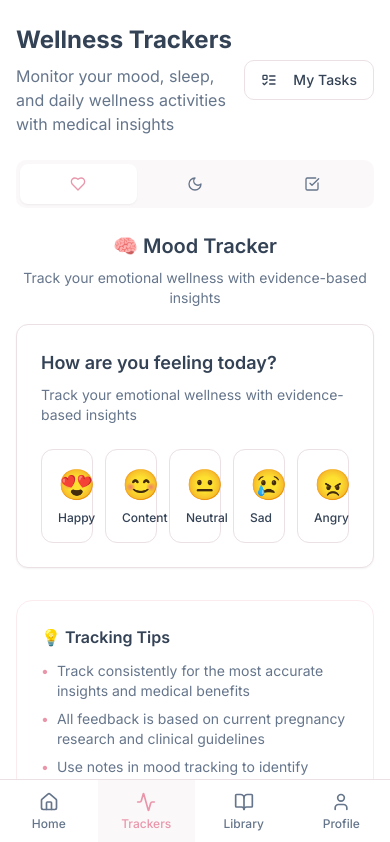
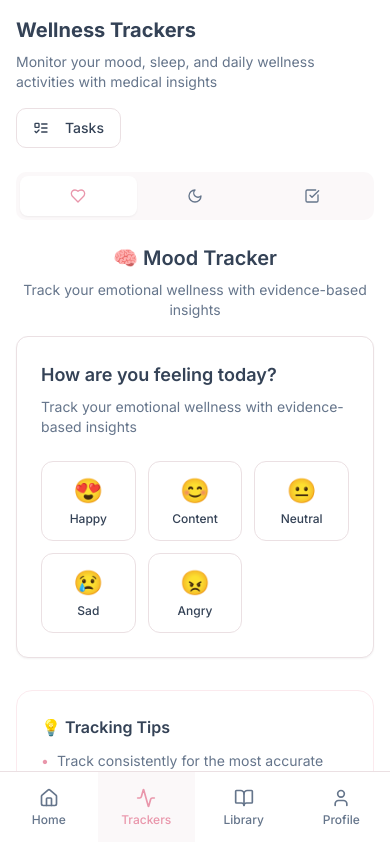
Before and after one commit to dhruvk11/glow-mom-guide, a React (Vite) app: page /trackers in a window 390 px wide. Shown: the top 842 px of the page. Built offline with nearby package versions, Linux system fonts and the light colour scheme.

Commit message:
Refactor for mobile responsiveness
The entire web application has been made mobile-friendly. This includes ensuring that all components and layouts adapt correctly to smaller screen sizes, providing a seamless user experience on mobile devices.

```diff
--- a/src/App.tsx
+++ b/src/App.tsx
@@ -26,6 +26,7 @@ const App = () => (
       <BrowserRouter>
         <div className="min-h-screen bg-background">
           <DesktopNavigation />
+          <main className="pb-20 md:pb-0">
             <Routes>
               <Route path="/" element={<Home />} />
               <Route path="/trackers" element={<Trackers />} />
@@ -39,6 +40,7 @@ const App = () => (
               <Route path="/profile" element={<Profile />} />
               <Route path="*" element={<NotFound />} />
             </Routes>
+          </main>
           <MobileNavigation />
         </div>
       </BrowserRouter>
--- a/src/components/MoodTracker.tsx
+++ b/src/components/MoodTracker.tsx
@@ -81,21 +81,21 @@ export function MoodTracker() {
       </div>
 
       {/* Mood Selection */}
-      <div className="grid grid-cols-5 gap-3">
+      <div className="grid grid-cols-3 sm:grid-cols-5 gap-3">
         {moods.map((mood) => (
           <button
             key={mood.value}
             onClick={() => handleMoodSelect(mood.value)}
             className={`
-              p-4 rounded-xl text-center transition-all duration-200
+              p-3 sm:p-4 rounded-xl text-center transition-all duration-200 min-h-[80px] touch-manipulation
               ${selectedMood === mood.value
                 ? 'ring-2 ring-primary shadow-medium scale-105'
-                : 'hover:scale-105 hover:shadow-soft'
+                : 'hover:scale-105 hover:shadow-soft active:scale-95'
               }
               bg-white border border-border
             `}
           >
-            <div className="text-3xl mb-2">{mood.emoji}</div>
+            <div className="text-2xl sm:text-3xl mb-1 sm:mb-2">{mood.emoji}</div>
             <div className="text-xs font-medium text-card-foreground">
               {mood.label}
             </div>
--- a/src/components/Navigation.tsx
+++ b/src/components/Navigation.tsx
@@ -11,7 +11,7 @@ const navItems = [
 
 export function MobileNavigation() {
   return (
-    <nav className="fixed bottom-0 left-0 right-0 bg-card border-t border-border z-50 md:hidden">
+    <nav className="fixed bottom-0 left-0 right-0 bg-card border-t border-border z-50 md:hidden safe-area-inset-bottom">
       <div className="flex">
         {navItems.map((item) => (
           <NavLink
@@ -19,15 +19,15 @@ export function MobileNavigation() {
             to={item.to}
             className={({ isActive }) =>
               cn(
-                "flex-1 flex flex-col items-center justify-center py-3 px-2 text-xs font-medium transition-colors",
+                "flex-1 flex flex-col items-center justify-center py-4 px-2 text-xs font-medium transition-colors touch-manipulation min-h-[60px]",
                 isActive
                   ? "text-primary bg-secondary/50"
-                  : "text-muted-foreground hover:text-primary"
+                  : "text-muted-foreground hover:text-primary active:bg-secondary/30"
               )
             }
           >
             <item.icon className="h-5 w-5 mb-1" />
-            <span>{item.label}</span>
+            <span className="text-xs">{item.label}</span>
           </NavLink>
         ))}
       </div>
--- a/src/components/SleepTracker.tsx
+++ b/src/components/SleepTracker.tsx
@@ -176,21 +176,21 @@ export function SleepTracker() {
         <Card className="bg-white/10 backdrop-blur-sm border-white/20 p-6 rounded-2xl">
           <h2 className="text-xl font-semibold text-white mb-6">How was your sleep quality?</h2>
 
-          <div className="grid grid-cols-5 gap-3">
+          <div className="grid grid-cols-3 sm:grid-cols-5 gap-2 sm:gap-3">
             {sleepQualityOptions.map((option) => (
               <button
                 key={option.value}
                 onClick={() => setQuality(option.value)}
                 className={`
-                  p-4 rounded-2xl text-center transition-all duration-200
+                  p-3 sm:p-4 rounded-2xl text-center transition-all duration-200 min-h-[80px] touch-manipulation
                   ${quality === option.value
                     ? 'bg-white/30 border-2 border-white scale-105'
-                    : 'bg-white/10 border border-white/20 hover:bg-white/20'
+                    : 'bg-white/10 border border-white/20 hover:bg-white/20 active:scale-95'
                   }
                 `}
               >
-                <div className="text-3xl mb-2">{option.emoji}</div>
-                <div className="text-white text-sm font-medium">{option.label}</div>
+                <div className="text-2xl sm:text-3xl mb-1 sm:mb-2">{option.emoji}</div>
+                <div className="text-white text-xs sm:text-sm font-medium">{option.label}</div>
               </button>
             ))}
           </div>
@@ -200,20 +200,20 @@ export function SleepTracker() {
         <Card className="bg-white/10 backdrop-blur-sm border-white/20 p-6 rounded-2xl">
           <h2 className="text-xl font-semibold text-white mb-6">What disrupted your sleep?</h2>
 
-          <div className="grid grid-cols-2 gap-3 mb-4">
+          <div className="grid grid-cols-1 sm:grid-cols-2 gap-3 mb-4">
             {sleepDisruptors.map((disruptor) => (
               <button
                 key={disruptor}
                 onClick={() => toggleDisruptor(disruptor)}
                 className={`
-                  p-4 rounded-xl text-left transition-all duration-200 border
+                  p-4 rounded-xl text-left transition-all duration-200 border touch-manipulation min-h-[50px]
                   ${disruptors.includes(disruptor)
                     ? 'bg-white/30 border-white text-white'
-                    : 'bg-white/10 border-white/20 text-white/80 hover:bg-white/20'
+                    : 'bg-white/10 border-white/20 text-white/80 hover:bg-white/20 active:scale-98'
                   }
                 `}
               >
-                <span className="font-medium">{disruptor}</span>
+                <span className="font-medium text-sm sm:text-base">{disruptor}</span>
               </button>
             ))}
           </div>
--- a/src/index.css
+++ b/src/index.css
@@ -160,4 +160,16 @@ All colors MUST be HSL. Soft, calming, medical-grade palette.
     -webkit-box-orient: vertical;
     -webkit-line-clamp: 3;
   }
+
+  /* Mobile optimizations */
+  .touch-manipulation {
+    touch-action: manipulation;
+  }
 }
+
+/* Mobile viewport fix */
+@supports (-webkit-touch-callout: none) {
+  .min-h-screen {
+    min-height: -webkit-fill-available;
+  }
+}
--- a/src/pages/Trackers.tsx
+++ b/src/pages/Trackers.tsx
@@ -65,20 +65,21 @@ export default function Trackers() {
   };
 
   return (
-    <div className="min-h-screen bg-background pb-20 md:pb-8">
-      <div className="max-w-4xl mx-auto px-4 md:px-6 py-6">
-        <div className="flex items-center justify-between mb-6">
+    <div className="min-h-screen bg-background">
+      <div className="max-w-4xl mx-auto px-4 md:px-6 py-4 md:py-6">
+        <div className="flex flex-col sm:flex-row sm:items-center justify-between mb-6 gap-4">
           <div>
-            <h1 className="text-2xl md:text-3xl font-bold text-card-foreground mb-2">
+            <h1 className="text-xl md:text-3xl font-bold text-card-foreground mb-2">
               Wellness Trackers
             </h1>
-            <p className="text-muted-foreground">
+            <p className="text-sm md:text-base text-muted-foreground">
               Monitor your mood, sleep, and daily wellness activities with medical insights
             </p>
           </div>
-          <Button onClick={() => navigate("/my-tasks")} variant="outline">
+          <Button onClick={() => navigate("/my-tasks")} variant="outline" className="self-start sm:self-auto">
             <ListTodo className="w-4 h-4 mr-2" />
-            My Tasks
+            <span className="hidden sm:inline">My Tasks</span>
+            <span className="sm:hidden">Tasks</span>
           </Button>
         </div>
 
@@ -148,7 +149,7 @@ export default function Trackers() {
                 </div>
 
                 {/* 4-Box Wellness Module Grid */}
-                <div className="grid grid-cols-1 md:grid-cols-2 gap-4 max-w-3xl mx-auto">
+                <div className="grid grid-cols-1 sm:grid-cols-2 gap-4 max-w-3xl mx-auto">
                   {taskModules.map((module) => {
                     const IconComponent = module.icon;
                     const isSelected = selectedModule === module.id;
@@ -157,23 +158,23 @@ export default function Trackers() {
                       <Card
                         key={module.id}
                         className={`
-                          relative p-4 cursor-pointer transition-all duration-300 hover:shadow-lg border-2
-                          ${isSelected ? 'scale-95 shadow-inner' : 'hover:scale-105'}
+                          relative p-4 sm:p-5 cursor-pointer transition-all duration-300 hover:shadow-lg border-2 touch-manipulation min-h-[120px]
+                          ${isSelected ? 'scale-95 shadow-inner' : 'hover:scale-105 active:scale-98'}
                           ${module.borderColor} bg-gradient-to-br ${module.color}
                         `}
                         onClick={() => handleModuleClick(module)}
                       >
                         <div className="flex items-start space-x-3">
                           <div className={`
-                            flex items-center justify-center w-10 h-10 rounded-xl bg-white/80 shadow-sm
+                            flex items-center justify-center w-12 h-12 sm:w-10 sm:h-10 rounded-xl bg-white/80 shadow-sm
                             ${isSelected ? 'scale-90' : ''}
                             transition-transform duration-200
                           `}>
-                            <IconComponent className={`w-5 h-5 ${module.iconColor}`} />
+                            <IconComponent className={`w-6 h-6 sm:w-5 sm:h-5 ${module.iconColor}`} />
                           </div>
 
                           <div className="flex-1 min-w-0">
-                            <h3 className="font-semibold text-gray-800 mb-1">
+                            <h3 className="font-semibold text-gray-800 mb-1 text-base sm:text-sm">
                               {module.title}
                             </h3>
                             <p className="text-gray-600 text-sm leading-relaxed">
```
Lines whose indentation alone changed are shown as unchanged.
